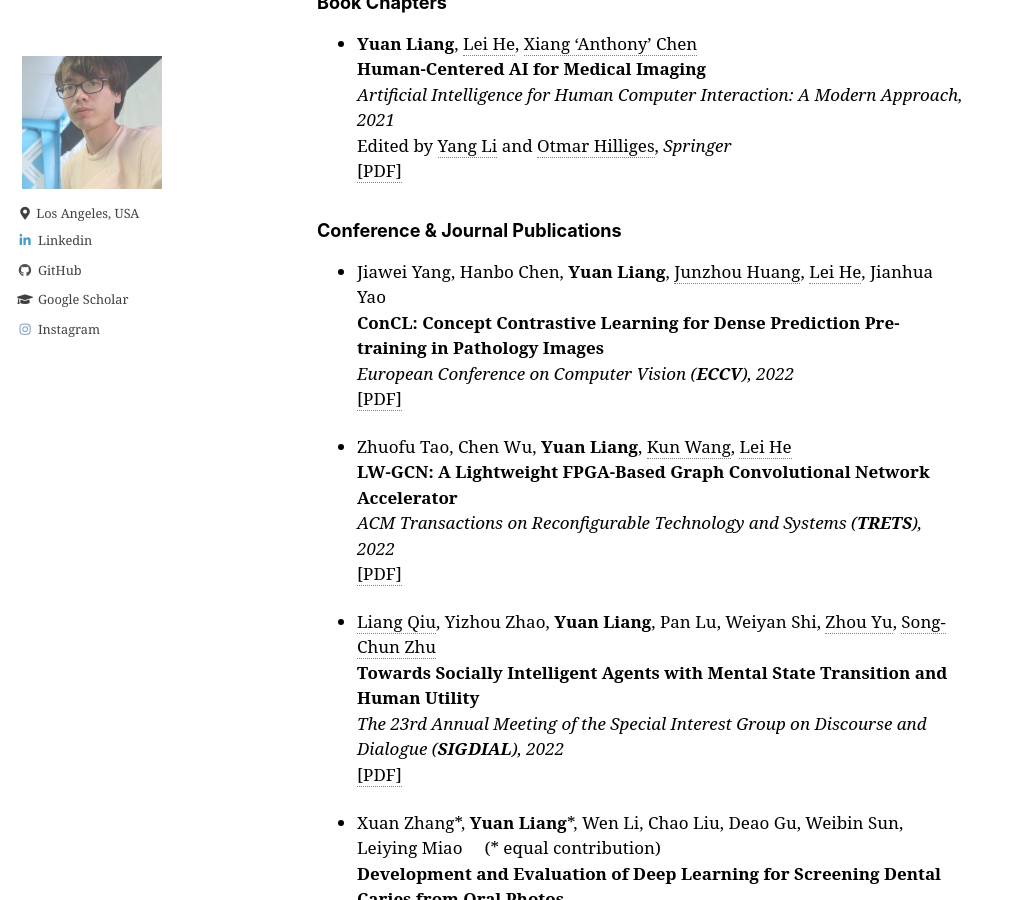
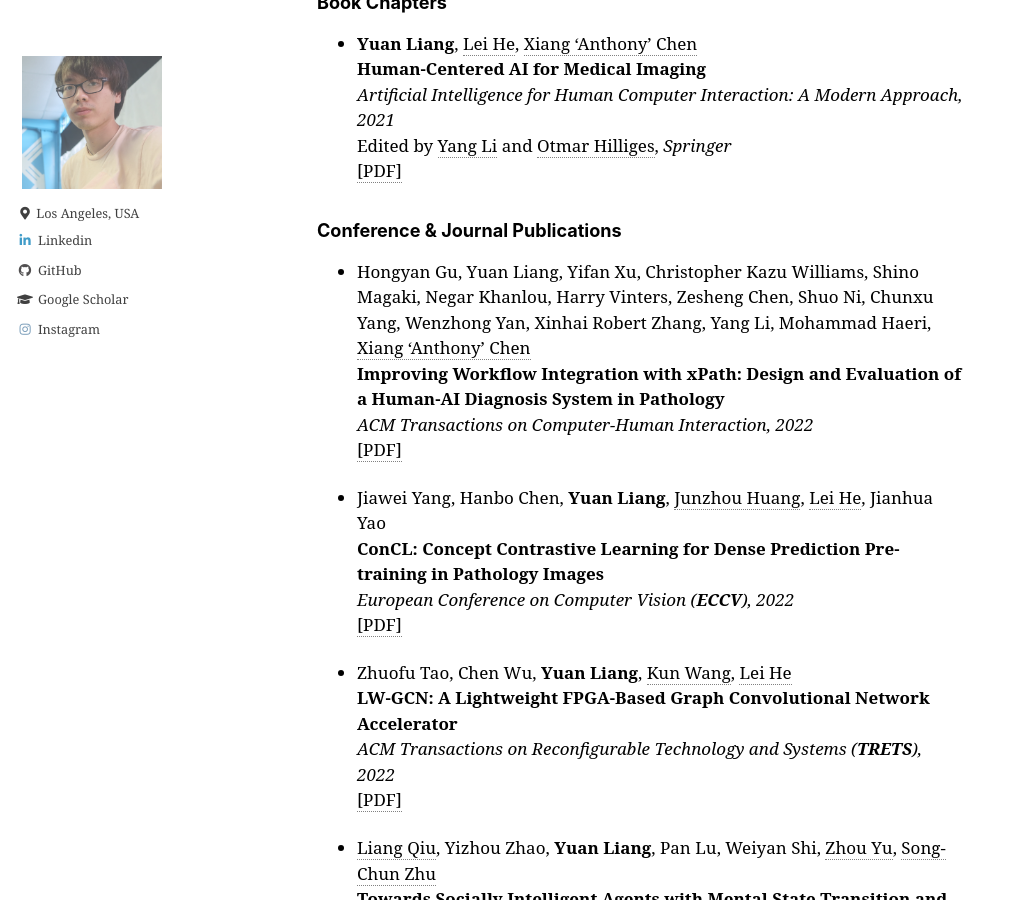
Before and after one commit to liangyuandg/liangyuandg.github.io, a Jekyll site: the page built from _pages/publications.md, in a window 1280 px wide and 900 px high, scrolled down 321 px. Shown: the whole window, without its empty margins (0-1009 px from the left). Built offline with Jekyll 4.4.1, drawn with Linux system fonts in a browser that asks for light colours; cached includes are drawn as plain includes.

Commit message:
CHI paper

```diff
--- a/_pages/publications.md
+++ b/_pages/publications.md
@@ -22,6 +22,11 @@ comments: false
   [[PDF]](https://www.springer.com/gp/book/9783030826802){:target="_blank"}
 
 #### Conference & Journal Publications
+
++ Hongyan Gu, Yuan Liang, Yifan Xu, Christopher Kazu Williams, Shino Magaki, Negar Khanlou, Harry Vinters, Zesheng Chen, Shuo Ni, Chunxu Yang, Wenzhong Yan, Xinhai Robert Zhang, Yang Li, Mohammad Haeri, [Xiang 'Anthony' Chen][CX]{:target="_blank"}\
+  **Improving Workflow Integration with xPath: Design and Evaluation of a Human-AI Diagnosis System in Pathology**\
+  *ACM Transactions on Computer-Human Interaction, 2022*\
+  [[PDF]](https://dl.acm.org/doi/abs/10.1145/3577011){:target="_blank"}
 
 + Jiawei Yang, Hanbo Chen, **Yuan Liang**, [Junzhou Huang][JZH]{:target="_blank"}, [Lei He][HL]{:target="_blank"}, Jianhua Yao\
   **ConCL: Concept Contrastive Learning for Dense Prediction Pre-training in Pathology Images**\
```
Also changed, not shown: _pages/news.md (+2 -0 lines).
